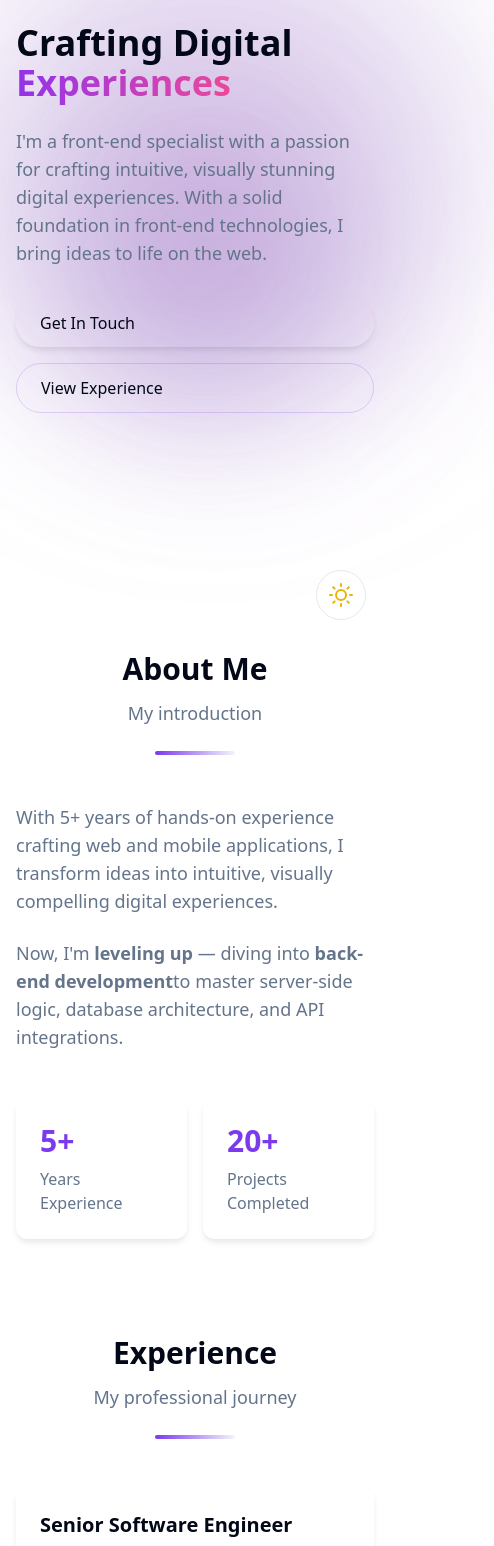
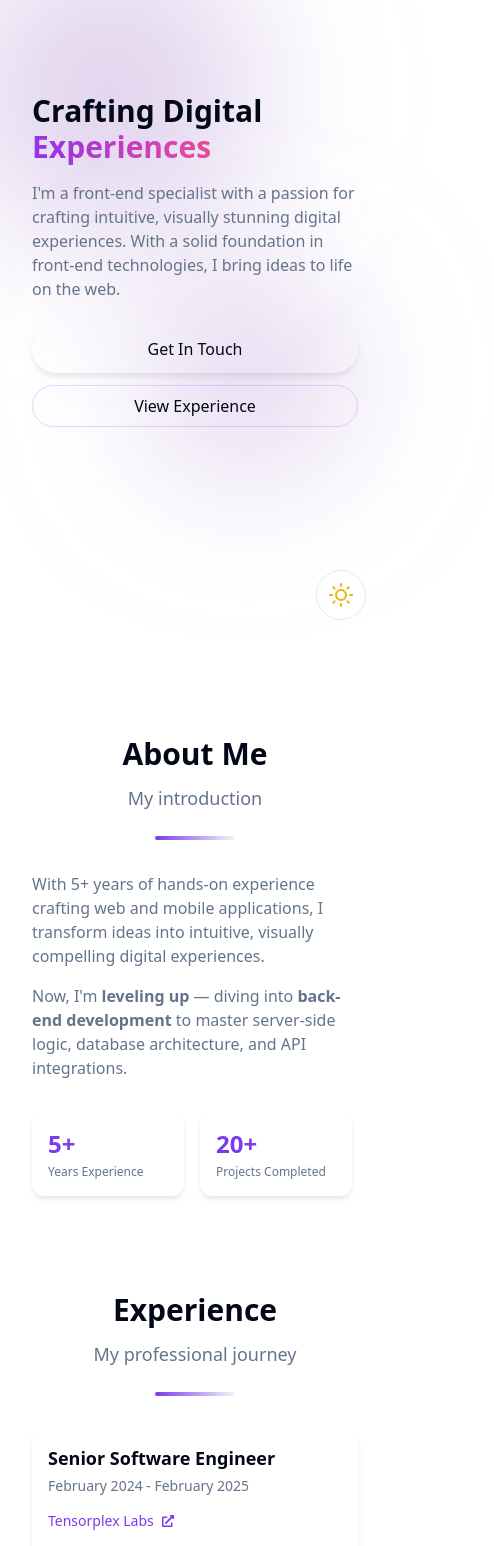
Before and after one commit to theRaven-code/yehtutaungcv, a React (Vite) app: page / in a window 390 px wide. Shown: the part 200-1746 px from the top of the page, 494 px wide, since content can reach past the window. Built offline with nearby package versions, Linux system fonts and the light colour scheme.

Commit message:
fixed UI changes to detect the contact section

```diff
--- a/src/App.tsx
+++ b/src/App.tsx
@@ -137,6 +137,15 @@ const App: React.FC = () => {
           setActiveSection(currentSection.id);
         } else if (currentScrollY < sections.current[0]?.top) {
           setActiveSection("home");
+        }
+
+        // If near the bottom of the page, set active section to 'contact'
+        if (
+          window.innerHeight + window.pageYOffset >=
+            document.body.offsetHeight - 50 &&
+          activeSection !== "contact"
+        ) {
+          setActiveSection("contact");
         }
       }, 10); // Small delay to prevent excessive updates
     };
@@ -400,33 +409,36 @@ const App: React.FC = () => {
   const renderMain = () => (
     <div className="space-y-24">
       {/* Hero section */}
-      <section id="home" className="relative min-h-[80vh] flex items-center">
-        <div className="gradient-blob w-[500px] h-[500px] -left-[20%] top-[10%] opacity-20"></div>
-        <div className="gradient-blob w-[300px] h-[300px] right-[10%] bottom-[20%] opacity-20"></div>
+      <section
+        id="home"
+        className="relative min-h-[90vh] flex items-center px-4 sm:px-6 lg:px-8"
+      >
+        <div className="gradient-blob w-[300px] sm:w-[400px] md:w-[500px] h-[300px] sm:h-[400px] md:h-[500px] -left-[20%] top-[10%] opacity-20"></div>
+        <div className="gradient-blob w-[200px] sm:w-[250px] md:w-[300px] h-[200px] sm:h-[250px] md:h-[300px] right-[10%] bottom-[20%] opacity-20"></div>
 
         <motion.div
           initial={{ opacity: 0, y: 20 }}
           animate={{ opacity: 1, y: 0 }}
           transition={{ duration: 0.8 }}
-          className="relative z-10"
+          className="relative z-10 w-full max-w-4xl mx-auto"
         >
-          <h1 className="text-4xl md:text-6xl font-bold mb-6">
+          <h1 className="text-3xl sm:text-4xl md:text-5xl lg:text-6xl font-bold mb-4 sm:mb-6">
             Crafting Digital
             <br />
             <span className="text-gradient">Experiences</span>
           </h1>
-          <p className="text-lg md:text-xl text-muted-foreground mb-8 max-w-2xl">
+          <p className="text-base sm:text-lg md:text-xl text-muted-foreground mb-6 sm:mb-8 max-w-2xl">
             I'm a front-end specialist with a passion for crafting intuitive,
             visually stunning digital experiences. With a solid foundation in
             front-end technologies, I bring ideas to life on the web.
           </p>
 
-          <div className="flex flex-col sm:flex-row gap-4">
+          <div className="flex flex-col sm:flex-row gap-3 sm:gap-4">
             <motion.a
               whileHover={{ scale: 1.05 }}
               whileTap={{ scale: 0.95 }}
               href="#contact"
-              className="modern-button"
+              className="modern-button text-center"
               onClick={(e) => {
                 e.preventDefault();
                 document
@@ -441,7 +453,7 @@ const App: React.FC = () => {
               whileHover={{ scale: 1.05 }}
               whileTap={{ scale: 0.95 }}
               href="#experience"
-              className="px-6 py-3 rounded-full font-medium transition-all duration-300 border border-primary/20 hover:border-primary/40"
+              className="px-4 sm:px-6 py-2 sm:py-3 rounded-full font-medium transition-all duration-300 border border-primary/20 hover:border-primary/40 text-center"
               onClick={(e) => {
                 e.preventDefault();
                 document
@@ -457,27 +469,29 @@ const App: React.FC = () => {
       </section>
 
       {/* About section */}
-      <section id="about" className="relative">
+      <section
+        id="about"
+        className="relative px-4 sm:px-6 md:px-8 max-w-screen-lg mx-auto"
+      >
         <SectionHeading title="About Me" subtitle="My introduction" />
 
-        <div className="mt-12 grid md:grid-cols-2 gap-12 items-center">
+        <div className="mt-8 sm:mt-12 flex flex-col gap-8 sm:gap-12 items-start">
           <motion.div
             initial={{ opacity: 0, x: -20 }}
             whileInView={{ opacity: 1, x: 0 }}
             transition={{ duration: 0.5 }}
             viewport={{ once: true }}
-            className="space-y-6"
+            className="space-y-4 sm:space-y-6 flex-1 min-w-0"
           >
-            <p className="text-lg text-muted-foreground">
+            <p className="text-base sm:text-lg text-muted-foreground max-w-2xl">
               With 5+ years of hands-on experience crafting web and mobile
               applications, I transform ideas into intuitive, visually
               compelling digital experiences.
             </p>
-            <p className="text-lg text-muted-foreground">
+            <p className="text-base sm:text-lg text-muted-foreground max-w-2xl">
               Now, I'm <b>leveling up</b> — diving into{" "}
-              <b>back-end development</b>
-              to master server-side logic, database architecture, and API
-              integrations.
+              <b>back-end development</b> to master server-side logic, database
+              architecture, and API integrations.
             </p>
           </motion.div>
 
@@ -486,25 +500,33 @@ const App: React.FC = () => {
             whileInView={{ opacity: 1, x: 0 }}
             transition={{ duration: 0.5 }}
             viewport={{ once: true }}
-            className="grid grid-cols-2 gap-4"
+            className="flex flex-row gap-4 sm:gap-6 flex-1 w-full max-w-xs"
           >
-            <div className="modern-card">
-              <h3 className="text-3xl font-bold text-primary mb-2">5+</h3>
-              <p className="text-muted-foreground">Years Experience</p>
+            <div className="modern-card p-4 sm:p-5 md:p-6 flex-1 min-w-[120px] text-left">
+              <h3 className="text-2xl sm:text-3xl font-bold text-primary mb-1 sm:mb-2">
+                5+
+              </h3>
+              <p className="text-xs sm:text-sm text-muted-foreground">
+                Years Experience
+              </p>
             </div>
-            <div className="modern-card">
-              <h3 className="text-3xl font-bold text-primary mb-2">20+</h3>
-              <p className="text-muted-foreground">Projects Completed</p>
+            <div className="modern-card p-4 sm:p-5 md:p-6 flex-1 min-w-[120px] text-left">
+              <h3 className="text-2xl sm:text-3xl font-bold text-primary mb-1 sm:mb-2">
+                20+
+              </h3>
+              <p className="text-xs sm:text-sm text-muted-foreground">
+                Projects Completed
+              </p>
             </div>
           </motion.div>
         </div>
       </section>
 
       {/* Experience section */}
-      <section id="experience">
+      <section id="experience" className="px-4 sm:px-6 lg:px-8">
         <SectionHeading title="Experience" subtitle="My professional journey" />
 
-        <div className="mt-12 space-y-8">
+        <div className="mt-8 sm:mt-12 space-y-6 sm:space-y-8">
           {experiences.map((experience, index) => (
             <motion.div
               key={index}
@@ -512,34 +534,36 @@ const App: React.FC = () => {
               whileInView={{ opacity: 1, y: 0 }}
               transition={{ duration: 0.5, delay: index * 0.1 }}
               viewport={{ once: true }}
-              className="modern-card"
+              className="modern-card p-4 sm:p-6"
             >
-              <div className="flex flex-col md:flex-row justify-between md:items-center mb-4">
-                <h3 className="text-xl font-bold">{experience.title}</h3>
-                <span className="text-muted-foreground mt-2 md:mt-0">
+              <div className="flex flex-col md:flex-row justify-between md:items-center mb-3 sm:mb-4">
+                <h3 className="text-lg sm:text-xl font-bold">
+                  {experience.title}
+                </h3>
+                <span className="text-sm sm:text-base text-muted-foreground mt-1 sm:mt-0">
                   {experience.timeFrame}
                 </span>
               </div>
 
-              <div className="mb-4">
+              <div className="mb-3 sm:mb-4">
                 <a
                   href={experience.companyUrl}
                   target="_blank"
                   rel="noopener noreferrer"
-                  className="text-primary hover-underline inline-flex items-center gap-2"
+                  className="text-primary hover-underline inline-flex items-center gap-2 text-sm sm:text-base"
                 >
                   {experience.companyName}
                   <FaExternalLinkAlt size={12} />
                 </a>
               </div>
 
-              <p className="text-muted-foreground mb-6">
+              <p className="text-sm sm:text-base text-muted-foreground mb-4 sm:mb-6">
                 {experience.responsibility}
               </p>
 
               <div className="flex flex-wrap gap-2">
                 {experience.techStack?.map((tech, i) => (
-                  <span key={i} className="skill-badge">
+                  <span key={i} className="skill-badge text-xs sm:text-sm">
                     {tech}
                   </span>
                 ))}
@@ -550,84 +574,103 @@ const App: React.FC = () => {
       </section>
 
       {/* Skills section */}
-      <section id="skills">
+      <section id="skills" className="px-4 sm:px-6 lg:px-8">
         <SectionHeading title="Skills" subtitle="My technical expertise" />
 
-        <div className="mt-12 grid grid-cols-1 md:grid-cols-2 lg:grid-cols-3 gap-6">
-          <SkillCategory
-            title="Frontend Development"
-            skills={[
+        <div className="mt-8 sm:mt-12 flex flex-col gap-8">
+          {[
+            {
+              category: "Frontend Development",
+              skills: [
                 "React",
                 "Next.js",
                 "TypeScript",
                 "JavaScript",
                 "HTML5",
                 "CSS3/SCSS",
-            ]}
-            delay={0}
-          />
-          <SkillCategory
-            title="Mobile Development"
-            skills={[
+              ],
+            },
+            {
+              category: "Mobile Development",
+              skills: [
                 "React Native",
                 "Expo",
                 "Mobile UI Design",
                 "App Performance",
-            ]}
-            delay={0.1}
-          />
-          <SkillCategory
-            title="State Management"
-            skills={["Redux", "Context API"]}
-            delay={0.2}
-          />
-          <SkillCategory
-            title="UI/Styling"
-            skills={[
+              ],
+            },
+            {
+              category: "State Management",
+              skills: ["Redux", "Context API"],
+            },
+            {
+              category: "UI/Styling",
+              skills: [
                 "Tailwind CSS",
                 "Material UI",
                 "Styled Components",
                 "CSS Modules",
-            ]}
-            delay={0.3}
-          />
-          <SkillCategory
-            title="Backend & Database"
-            skills={["Node.js", "Express", "MongoDB", "REST API"]}
-            delay={0.4}
-          />
-          <SkillCategory
-            title="Tools & Others"
-            skills={["Git", "Cursor", "Postman", "Figma", "Agile/Scrum"]}
-            delay={0.5}
-          />
+              ],
+            },
+            {
+              category: "Backend & Database",
+              skills: ["Node.js", "Express", "MongoDB", "REST API"],
+            },
+            {
+              category: "Tools & Others",
+              skills: ["Git", "Cursor", "Postman", "Figma", "Agile/Scrum"],
+            },
+          ].map(({ category, skills }, idx) => (
+            <div key={category} className="flex flex-col gap-3">
+              <h4 className="text-base font-semibold text-muted-foreground mb-1 pl-1 tracking-wide uppercase">
+                {category}
+              </h4>
+              <div className="flex flex-wrap gap-3">
+                {skills.map((skill, i) => (
+                  <span
+                    key={skill}
+                    className="skill-badge text-sm md:text-base px-4 py-1 rounded-full bg-accent/10 text-foreground border border-accent/20 transition-transform duration-200 hover:scale-110 hover:bg-primary/20 hover:text-primary shadow-sm cursor-pointer"
+                    style={{
+                      fontWeight: idx % 2 === 0 && i % 2 === 0 ? 600 : 500,
+                      fontSize: i % 3 === 0 ? "1.1em" : "1em",
+                    }}
+                  >
+                    {skill}
+                  </span>
+                ))}
+              </div>
+            </div>
+          ))}
         </div>
       </section>
 
       {/* Contact section */}
-      <section id="contact">
+      <section
+        id="contact"
+        className="px-4 sm:px-6 lg:px-8 py-24 sm:py-32 min-h-[80vh]"
+      >
         <SectionHeading title="Contact Me" subtitle="Let's get in touch" />
 
-        <div className="mt-12">
-          <p className="text-lg text-muted-foreground mb-8 max-w-2xl">
+        <div className="mt-8 sm:mt-12">
+          <p className="text-base sm:text-lg text-muted-foreground mb-6 sm:mb-8 max-w-2xl">
             I'm currently looking for new opportunities. Whether you have a
             question or just want to say hi, I'll try my best to get back to
             you!
           </p>
 
-          <div className="grid md:grid-cols-2 gap-6">
+          <div className="grid sm:grid-cols-2 gap-4 sm:gap-6">
             <motion.a
               whileHover={{ scale: 1.02 }}
               whileTap={{ scale: 0.98 }}
               href="mailto:isaravananofficial@gmail.com"
-              className="modern-card flex items-center gap-4"
+              className="modern-card p-4 sm:p-6 flex items-center gap-3 sm:gap-4"
             >
-              <div className="p-3 rounded-full bg-primary/10 text-primary">
-                <FaEnvelope size={24} />
+              <div className="p-2 sm:p-3 rounded-full bg-primary/10 text-primary">
+                <FaEnvelope size={20} className="sm:w-6 sm:h-6" />
               </div>
               <div>
-                <h4 className="font-medium">Email</h4>
-                <p className="text-muted-foreground">
+                <h4 className="font-medium text-sm sm:text-base">Email</h4>
+                <p className="text-xs sm:text-sm text-muted-foreground">
                   isaravananofficial@gmail.com
                 </p>
               </div>
@@ -639,14 +682,16 @@ const App: React.FC = () => {
               href="https://www.linkedin.com/in/ye-htut-aung-saravanan-4a018b199/"
               target="_blank"
               rel="noopener noreferrer"
-              className="modern-card flex items-center gap-4"
+              className="modern-card p-4 sm:p-6 flex items-center gap-3 sm:gap-4"
             >
-              <div className="p-3 rounded-full bg-primary/10 text-primary">
-                <FaLinkedin size={24} />
+              <div className="p-2 sm:p-3 rounded-full bg-primary/10 text-primary">
+                <FaLinkedin size={20} className="sm:w-6 sm:h-6" />
               </div>
               <div>
-                <h4 className="font-medium">LinkedIn</h4>
-                <p className="text-muted-foreground">Connect with me</p>
+                <h4 className="font-medium text-sm sm:text-base">LinkedIn</h4>
+                <p className="text-xs sm:text-sm text-muted-foreground">
+                  Connect with me
+                </p>
               </div>
             </motion.a>
           </div>
@@ -759,6 +804,21 @@ const App: React.FC = () => {
                     </span>
                   </motion.a>
                 ))}
+                {/* Download Resume button for mobile menu */}
+                <motion.a
+                  whileHover={{ scale: 1.05 }}
+                  whileTap={{ scale: 0.95 }}
+                  href={resumePDF}
+                  download="YeHtutAung_Resume.pdf"
+                  className="modern-button flex items-center justify-center gap-2 group mt-4"
+                  style={{ width: "100%" }}
+                >
+                  <FaDownload
+                    size={16}
+                    className="group-hover:animate-bounce"
+                  />
+                  <span>Download Resume</span>
+                </motion.a>
               </nav>
             </motion.div>
           )}
@@ -784,48 +844,6 @@ const App: React.FC = () => {
       <div className="pt-16 lg:pt-0">
         <Layout sidebar={renderSidebar()} main={renderMain()} />
       </div>
-
-      {/* Footer */}
-      <footer className="py-8 border-t border-border mt-24">
-        <div className="container mx-auto px-4">
-          <div className="flex flex-col md:flex-row justify-between items-center gap-4">
-            <p className="text-sm text-muted-foreground">
-              &copy; {new Date().getFullYear()} Ye Htut Aung. All rights
-              reserved.
-            </p>
-            <div className="flex items-center gap-6">
-              <motion.a
-                whileHover={{ scale: 1.1 }}
-                whileTap={{ scale: 0.95 }}
-                href="https://github.com/theRaven-code"
-                target="_blank"
-                rel="noopener noreferrer"
-                className="social-icon"
-              >
-                <FaGithub size={16} />
-              </motion.a>
-              <motion.a
-                whileHover={{ scale: 1.1 }}
-                whileTap={{ scale: 0.95 }}
-                href="https://www.linkedin.com/in/ye-htut-aung-saravanan-4a018b199/"
-                target="_blank"
-                rel="noopener noreferrer"
-                className="social-icon"
-              >
-                <FaLinkedin size={16} />
-              </motion.a>
-              <motion.a
-                whileHover={{ scale: 1.1 }}
-                whileTap={{ scale: 0.95 }}
-                href="mailto:isaravananofficial@gmail.com"
-                className="social-icon"
-              >
-                <FaEnvelope size={16} />
-              </motion.a>
-            </div>
-          </div>
-        </div>
-      </footer>
     </div>
   );
 };
@@ -853,41 +871,4 @@ const SectionHeading = ({
   );
 };
 
-// Update SkillCategory component
-const SkillCategory = ({
-  title,
-  skills,
-  delay = 0,
-}: {
-  title: string;
-  skills: string[];
-  delay?: number;
-}) => {
-  return (
-    <motion.div
-      initial={{ opacity: 0, y: 20 }}
-      whileInView={{ opacity: 1, y: 0 }}
-      transition={{ duration: 0.5, delay }}
-      viewport={{ once: true }}
-      className="modern-card"
-    >
-      <h3 className="text-xl font-bold mb-4">{title}</h3>
-      <div className="flex flex-wrap gap-2">
-        {skills.map((skill, index) => (
-          <motion.span
-            key={skill}
-            initial={{ opacity: 0, scale: 0.8 }}
-            whileInView={{ opacity: 1, scale: 1 }}
-            transition={{ duration: 0.3, delay: delay + index * 0.05 }}
-            viewport={{ once: true }}
-            className="skill-badge"
-          >
-            {skill}
-          </motion.span>
-        ))}
-      </div>
-    </motion.div>
-  );
-};
-
 export default App;
```
Lines whose indentation alone changed are shown as unchanged.
